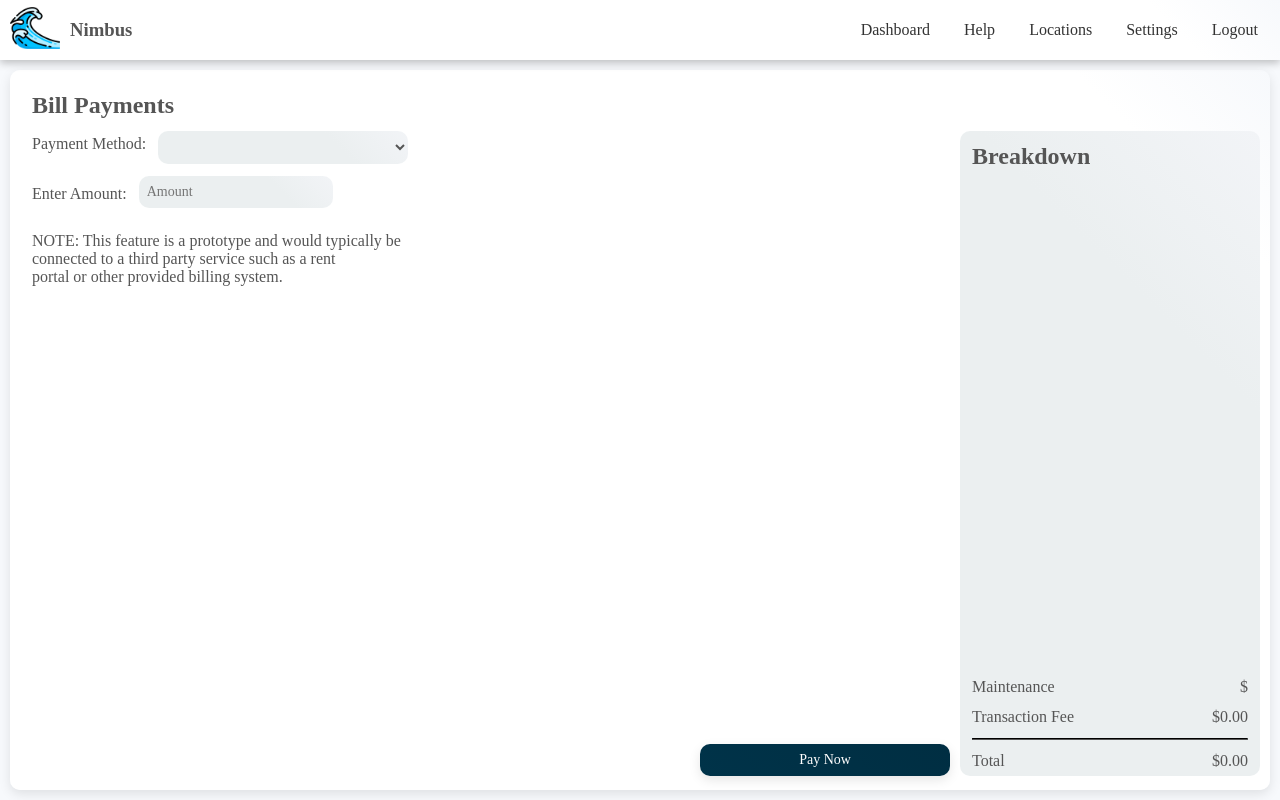
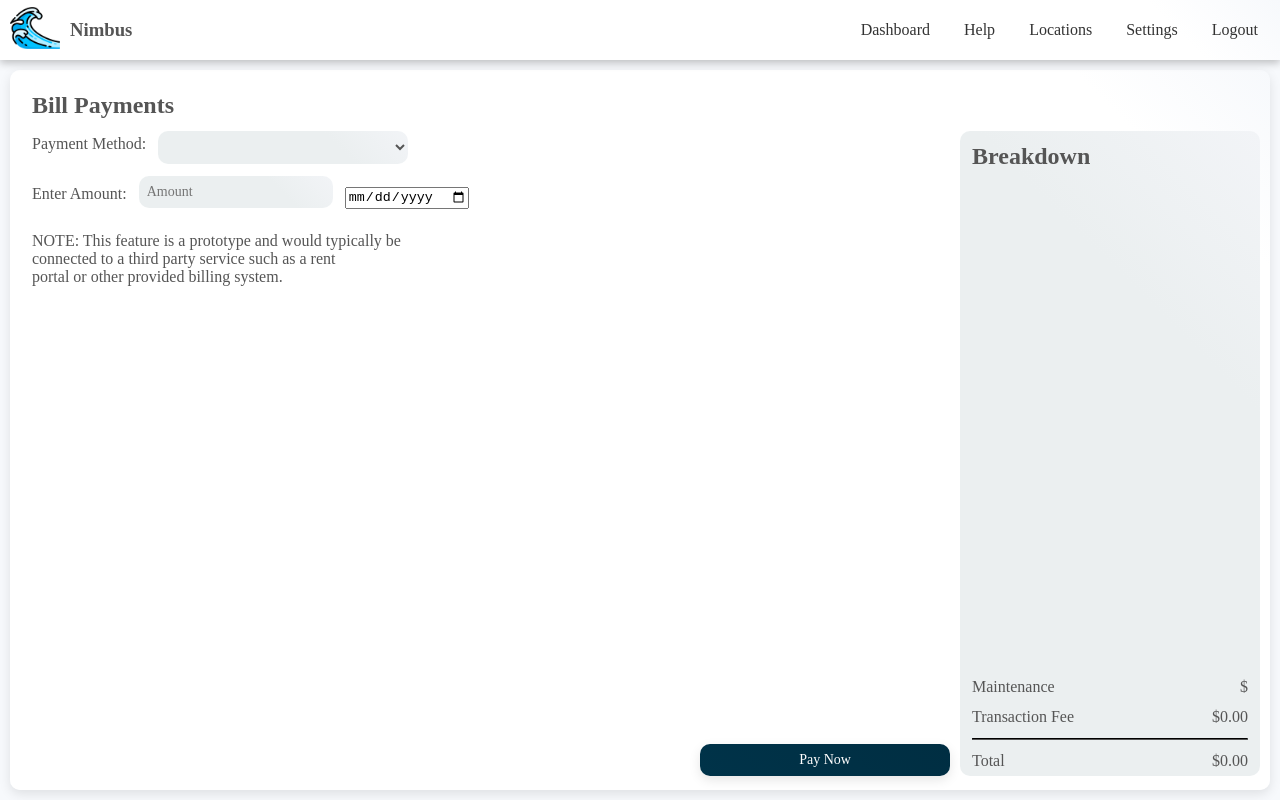
Before and after one commit to ShangchenHsieh/nimbus-cloud-banking, a React (Vite) app in the folder vite_frontend/: page /userpayment in a window 1280 px wide. Built offline with nearby package versions, Linux system fonts and the light colour scheme; a web font is replaced by a local one.

Commit message:
Nov 25 added date

```diff
--- a/vite_frontend/src/user_component/UserDashboard.jsx
+++ b/vite_frontend/src/user_component/UserDashboard.jsx
@@ -312,10 +312,10 @@ const UserDashboard = () => {
    // Add this helper function to process transactions
    const calculateActivityDistribution = (transactions) => {
       const activityCounts = {
-         payments: 0,
-         transfers: 0,
-         deposits: 0,
-         withdrawals: 0,
+         payments: 25,
+         transfers: 25,
+         deposits: 25,
+         withdrawals: 25,
       };
 
       // Count each transaction type
--- a/vite_frontend/src/user_component/UserPayment.jsx
+++ b/vite_frontend/src/user_component/UserPayment.jsx
@@ -13,6 +13,14 @@ const UserPayment = () => {
    const [amountWithFee, setAmountWithFee] = useState("");
    const [message, setMessage] = useState("");
    const [isSubmitting, setIsSubmitting] = useState(false);
+
+
+   // ALEX HERE'S THE DATE
+   const [payDate, setPayDate] = useState("");
+   const handleDateChange = (event) => {
+      setPayDate(event.target.value);
+      console.log(payDate)
+   };
 
    const navigate = useNavigate();
 
@@ -202,6 +210,13 @@ const UserPayment = () => {
                               }
                            }}
                         />
+                        <input
+                           type="date"
+                           id="pay-date"
+                           className="date-input"
+                           value={payDate}
+                           onChange={handleDateChange}
+                        />
                      </div>
 
                      <div className="prototype-note">
```
